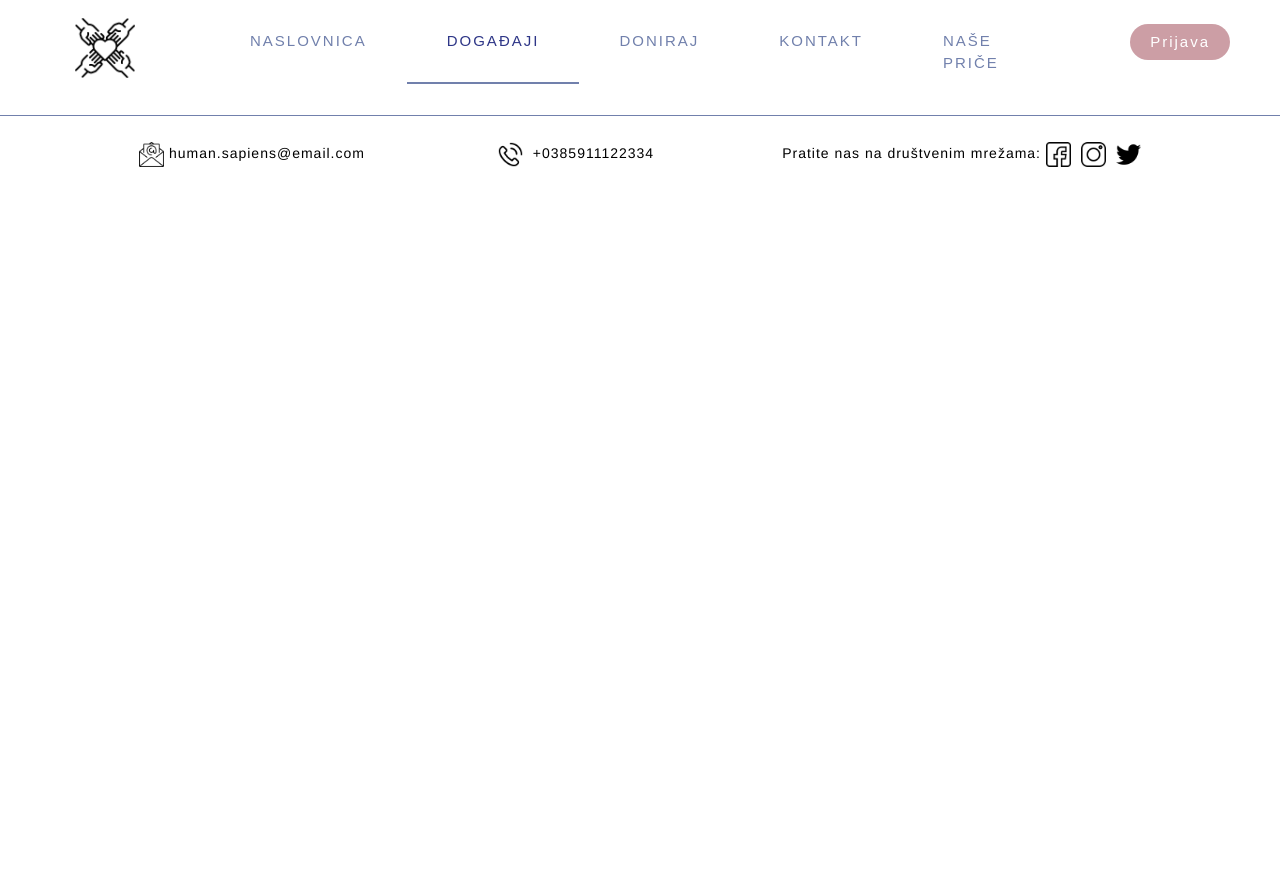
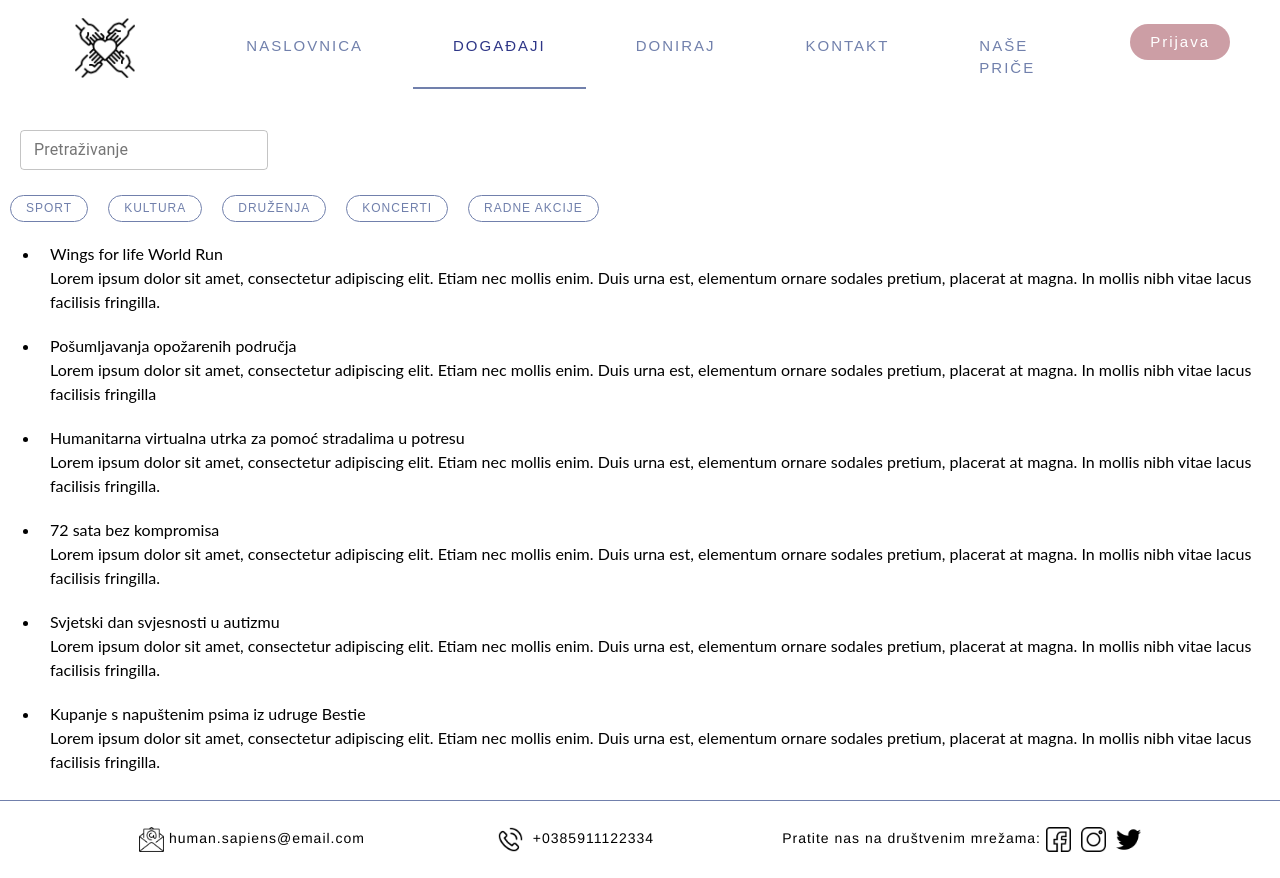
Before and after one commit to lida-3/HCI_2020-21, a Gatsby site: page /dogadaji in a window 1280 px wide. Before the commit the page ends 800 px from the top, so only its background shows below. Built offline with nearby package versions, Linux system fonts and the light colour scheme; Gatsby itself is replaced by a stand-in of ours.

Commit message:
adding filter and search

```diff
--- a/gatsby-config.js
+++ b/gatsby-config.js
@@ -27,8 +27,13 @@ module.exports = {
         icon: `src/images/gatsby-icon.png`, // This path is relative to the root of the site.
       },
     },
-    // this (optional) plugin enables Progressive Web App + Offline functionality
-    // To learn more, visit: https://gatsby.dev/offline
-    // `gatsby-plugin-offline`,
+    `gatsby-transformer-json`,
+    {
+      resolve: `gatsby-source-filesystem`,
+      options: {
+        path: `./src/data/`,
+      },
+    },
+
   ],
 }
--- /dev/null
+++ b/src/components/DogadajiContent/index.js
@@ -0,0 +1,104 @@
+import React, { memo, useCallback, useState, useEffect } from 'react'
+import TextField from "@material-ui/core/TextField"
+import eventsList from "../../data/dogadaji.json"
+import ButtonToggle from '@material-ui/lab/ToggleButton'
+import './style.module.css'
+import styles from './style.module.css'
+
+const DogadajiContent = memo(({ fetchData }) => {
+  const [items, setItems] = React.useState(eventsList);
+  const [searchText, setSearchText] = React.useState("");
+  const [filter, setFilter] = React.useState(new Set());
+
+  const handleInputChange = (value) => {
+    setSearchText(value);
+    console.log(searchText)
+  };
+
+  const filterClick = (value) => {
+    if (filter.has(value)) {
+      setFilter(prevFilter => {
+        const newSet = new Set(prevFilter);
+        newSet.delete(value);
+        return newSet;
+      });
+    } else {
+       setFilter(prevFilter => {
+        const newSet = new Set(prevFilter);
+        newSet.add(value);
+        return newSet;
+      });
+    }
+  };
+
+  let filteredItems = items.filter(item => {
+    if (filter.size > 0 && !filter.has(item.type))
+      return false;
+
+    if (searchText.length > 0 && !`${item.title}${item.description}`.includes(searchText))
+      return false;
+
+    return true;
+  }).map((item, i) => <li>{item.title} <br/><span>{item.description}</span></li>);
+
+  return <>
+    <div className={styles.textfield}>
+      <TextField
+        id="item-search"
+        label="Pretraživanje"
+        variant="outlined"
+        value={searchText}
+        size="small"
+        onChange={(e) => handleInputChange(e.target.value)}
+      />
+    </div>
+    <ButtonToggle
+      className={styles.button}
+      togglable={true}
+      selected={filter.has("Sport")}
+      onClick={() => filterClick("Sport")}
+    >
+      Sport
+    </ButtonToggle>
+    <ButtonToggle
+      className={styles.button}
+      togglable={true}
+      selected={filter.has("Kultura")}
+      onClick={(e) => filterClick("Kultura")}
+
+    >
+      Kultura
+    </ButtonToggle>
+    <ButtonToggle
+      className={styles.button}
+      togglable={true}
+      selected={filter.has("Druženja")}
+      onClick={(e) => filterClick("Druženja")}
+    >
+      Druženja
+    </ButtonToggle>
+       <ButtonToggle
+      className={styles.button}
+      togglable={true}
+      selected={filter.has("Koncerti")}
+      onClick={(e) => filterClick("Koncerti")}
+    >
+      Koncerti
+    </ButtonToggle>
+    <ButtonToggle
+      className={styles.button}
+      togglable={true}
+      selected={filter.has("Radna akcija")}
+      onClick={(e) => filterClick("Radna akcija")}
+    >
+      Radne akcije
+    </ButtonToggle>
+    <div>
+      <ul>
+         {filteredItems}
+      </ul>
+    </div>
+  </>
+})
+
+export default DogadajiContent
--- /dev/null
+++ b/src/components/DogadajiContent/style.module.css
@@ -0,0 +1,39 @@
+body {
+  font-family: Lato;
+  color: black;
+}
+a {
+  display: block;
+  padding: 5px;
+}
+.k-state-active {
+  background: blue;
+  color: white;
+}
+.MuiToggleButton-root {
+  margin: 10px;
+}
+li {
+  padding: 10px;
+}
+
+.button {
+  margin: 10px !important;
+  border-color: #7180ac !important;
+  color: #7180ac !important;
+  border-radius: 30px !important;
+  padding: 2px 15px !important;
+  font-size: 12px !important;
+  font-family: sans-serif !important;
+  letter-spacing: 1px !important;
+}
+
+/*.button:focus {
+  background-color: aqua !important;
+}*/
+
+.textfield {
+  display: flex;
+  justify-content: flex-start;
+  margin: 15px 20px;
+}
--- /dev/null
+++ b/src/data/dogadaji.json
@@ -0,0 +1,50 @@
+[
+  {
+    "title": "Wings for life World Run",
+    "type": "Sport",
+    "description": "Lorem ipsum dolor sit amet, consectetur adipiscing elit. Etiam nec mollis enim. Duis urna est, elementum ornare sodales pretium, placerat at magna. In mollis nibh vitae lacus facilisis fringilla. ",
+    "image": { "src": "WorldRun.jpg" },
+    "date": "9.svibnja 2021. u 10:00",
+    "place": "Splitska riva"
+  },
+  {
+    "title": "Pošumljavanja opožarenih područja",
+    "type": "Radna akcija",
+    "description": "Lorem ipsum dolor sit amet, consectetur adipiscing elit. Etiam nec mollis enim. Duis urna est, elementum ornare sodales pretium, placerat at magna. In mollis nibh vitae lacus facilisis fringilla",
+    "image": { "src": "boranka.jpg" },
+    "date": "Svake subote u 10:00 - 14:00",
+    "place": "Mosor"
+  },
+  {
+    "title": "Humanitarna virtualna utrka za pomoć stradalima u potresu",
+    "type": "Sport",
+    "description":"Lorem ipsum dolor sit amet, consectetur adipiscing elit. Etiam nec mollis enim. Duis urna est, elementum ornare sodales pretium, placerat at magna. In mollis nibh vitae lacus facilisis fringilla. ",
+    "image": { "src": "petrinja.jpg" },
+    "date": "25.siječnja 2021. u 9:00",
+    "place": "Bilodi"
+  },
+  {
+    "title": "72 sata bez kompromisa",
+    "type": "Radna akcija",
+    "description": "Lorem ipsum dolor sit amet, consectetur adipiscing elit. Etiam nec mollis enim. Duis urna est, elementum ornare sodales pretium, placerat at magna. In mollis nibh vitae lacus facilisis fringilla. ",
+    "image": { "src": "72h.jpg" },
+    "date": "20. - 23.ožujka 2021.",
+    "place": "Po dogovoru"
+  },
+  {
+    "title": "Svjetski dan svjesnosti u autizmu",
+    "type": "Druženja",
+    "description": "Lorem ipsum dolor sit amet, consectetur adipiscing elit. Etiam nec mollis enim. Duis urna est, elementum ornare sodales pretium, placerat at magna. In mollis nibh vitae lacus facilisis fringilla.",
+    "image": { "src": "autizam.jpg" },
+    "date": "2.travnja 2021. u 12:00",
+    "place": "Splitska riva"
+  },
+  {
+    "title": "Kupanje s napuštenim psima iz udruge Bestie",
+    "type":"Druženja",
+    "description": "Lorem ipsum dolor sit amet, consectetur adipiscing elit. Etiam nec mollis enim. Duis urna est, elementum ornare sodales pretium, placerat at magna. In mollis nibh vitae lacus facilisis fringilla.",
+    "image": { "src": "kupanje.jpg" },
+    "date": "15.lipnja 2021. u 16:00",
+    "place": "Žnjan"
+  }
+]
--- a/src/pages/dogadaji.js
+++ b/src/pages/dogadaji.js
@@ -2,11 +2,13 @@ import React from "react"
 import NavigationHeader from '../components/NavigationHeader'
 import Footer from '../components/Footer'
 import HeaderBottom from "../components/HeaderBottom"
+import DogadajiContent from "../components/DogadajiContent"
 
 
 const DogadajiPage = () => (
   <main>
     <NavigationHeader activeTab = "Događaji" />
+    <DogadajiContent/>
     <Footer />
     <HeaderBottom/>
   </main>
```
Also changed, not shown: package.json (+12 -9 lines), src/components/DogadajImage/index.js (added, +40 -0 lines), src/images/WorldRun.jpg (added), src/images/autizam.jpg (added), src/images/boranka.jpg (added), src/images/kupanje.jpg (added), src/images/petrinja.jpg (added), 2 other files.
